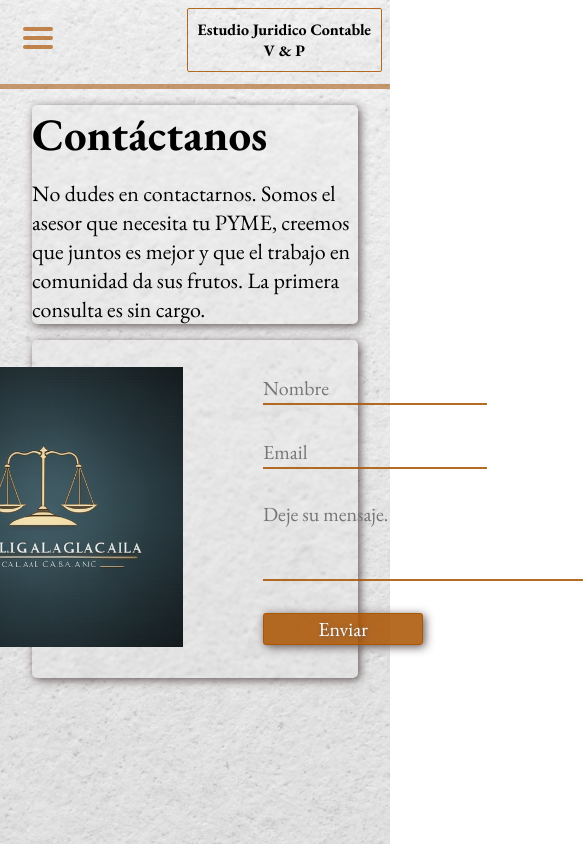
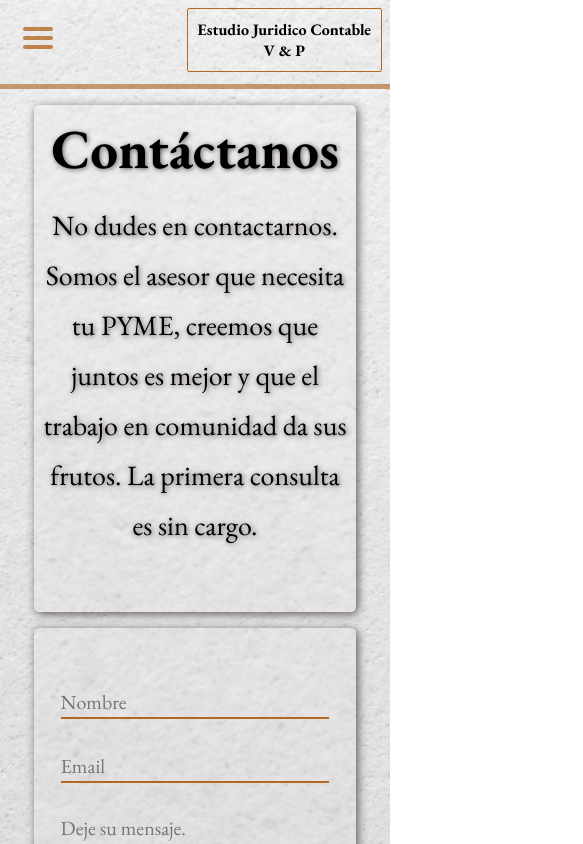
Before and after one commit to AgusPereyraa/juridicoContable, a React (Create React App) app: page /contact in a window 390 px wide. Shown: the top 844 px of the page, 583 px wide, since content can reach past the window. Built offline with nearby package versions, Linux system fonts and the light colour scheme.

Commit message:
contact full responsive

```diff
--- a/src/Components/HomeContact/HomeContact.jsx
+++ b/src/Components/HomeContact/HomeContact.jsx
@@ -14,11 +14,11 @@ export default function HomeContact() {
 
     emailjs.sendForm('service_tmggftq', 'template_pccebwj', form.current, '4pRat-Hd2RpTin-Nr')
       .then((result) => {
-          console.log(result.text);
+        console.log(result.text);
       }, (error) => {
-          console.log(error.text);
+        console.log(error.text);
       });
-      e.target.reset()
+    e.target.reset()
   };
 
   return (
@@ -31,19 +31,19 @@ export default function HomeContact() {
 
       <div className='formContact'>
 
-        <div className='allenar'>
-          <img src={Logo2} alt="" />
-        </div>
-
         <div className='form'>
 
           <form ref={form} onSubmit={sendEmail} className='input'>
-            <input type="text" name={"user_name"} className='inputForm' placeholder='Nombre'/>
-            <input type="email" name={"user_email"} className='inputForm'placeholder='Email'/>
-            <textarea name={"message"} className='inputFormArea' placeholder='Deje su mensaje.'/>
-            <input type="submit" value="Enviar" className='buttonForm'/>
+            <input type="text" name={"user_name"} className='inputForm' placeholder='Nombre' />
+            <input type="email" name={"user_email"} className='inputForm' placeholder='Email' />
+            <textarea name={"message"} className='inputFormArea' placeholder='Deje su mensaje.' />
+            <input type="submit" value="Enviar" className='buttonForm' />
           </form>
 
+        </div>
+
+        <div className='allenar'>
+          <img src={Logo2} alt="" />
         </div>
 
       </div>
--- a/src/Components/HomeContact/homeContact.css
+++ b/src/Components/HomeContact/homeContact.css
@@ -1,6 +1,6 @@
 .homeContact {
     background: url(../../Img/backgroundInfo.png);
-    min-height: 100vh;
+
     padding: 1rem;
     border-top: 5px solid #ab530180;
 }
@@ -82,3 +82,198 @@
     box-shadow: 2px 2px 10px #625555;
     text-shadow: 1px 1px 5px #625555;
 }
+
+/* ------------------------- */
+
+@media (max-width: 1440px) {
+        .textContact {
+        padding: 1rem;
+    }
+
+    .textContact h2 {
+        font-size: 55px;
+        text-shadow: 1px 1px 5px #625555;
+    }
+
+    .textContact p {
+        font-size: 30px;
+        text-shadow: 1px 1px 5px #625555;
+        line-height: 60px;
+    }
+
+    .input {
+        width: 25rem;
+    }
+
+    .inputFormArea {
+        width: 100%;
+    }
+}
+
+@media (max-width: 1024px) {
+
+    .textContact {
+        padding: 1rem;
+    }
+
+    .textContact h2 {
+        font-size: 55px;
+        text-shadow: 1px 1px 5px #625555;
+    }
+
+    .textContact p {
+        font-size: 30px;
+        text-shadow: 1px 1px 5px #625555;
+        line-height: 60px;
+    }
+
+    .input {
+        width: 15rem;
+    }
+
+    .inputFormArea {
+        width: 100%;
+    }
+}
+
+@media (max-width: 800px) {
+    .homeContact {
+        display: flex;
+        flex-direction: column;
+        align-items: center;
+        justify-content: center;
+    }
+
+    .textContact {
+        height: 60vh;
+        width: 90%;
+        padding: .5rem;
+    }
+
+    .textContact h2 {
+        font-size: 60px;
+        text-shadow: 1px 1px 5px #625555;
+        text-align: center;
+    }
+
+    .textContact p {
+        font-size: 34px;
+        line-height: 70px;
+        text-shadow: 1px 1px 5px #625555;
+        text-align: center;
+    }
+
+    .formContact {
+        display: flex;
+        flex-direction: column;
+        justify-content: center;
+        align-items: center;
+        height: 80vh;
+        width: 90%;
+        gap: 2rem;
+    }
+
+    .input {
+        margin-top: 3rem;
+        display: flex;
+        flex-direction: column;
+        align-items: center;
+        justify-content: center;
+        width: 28rem;
+    }
+
+    .inputForm {
+        width: 80%;
+    }
+
+    .inputFormArea {
+        width: 80%;
+    }
+
+    .buttonForm {
+        width: 60%;
+        height: 3rem;
+        font-size: 30px;
+    }
+
+    .buttonForm:hover {
+        border: 1px solid white;
+        background-color: white;
+        color: #ab5301da;
+        transition: all ease .3s;
+        box-shadow: 1px 1px 10px #625555;
+        font-weight: bolder;
+        cursor: pointer;
+    }
+}
+
+@media (max-width: 600px) {
+
+    .homeContact {
+        display: flex;
+        flex-direction: column;
+        align-items: center;
+        justify-content: center;
+    }
+
+    .textContact {
+        height: 60vh;
+        width: 90%;
+        padding: .5rem;
+    }
+
+    .textContact h2 {
+        font-size: 55px;
+        text-shadow: 1px 1px 5px #625555;
+    }
+
+    .textContact p {
+        font-size: 28px;
+        line-height: 50px;
+        text-shadow: 1px 1px 5px #625555;
+    }
+
+    .formContact {
+        display: flex;
+        flex-direction: column;
+        justify-content: center;
+        align-items: center;
+        height: 80vh;
+        width: 90%;
+        gap: 2rem;
+    }
+
+    .input {
+        margin-top: 3rem;
+        display: flex;
+        flex-direction: column;
+        align-items: center;
+        justify-content: center;
+        width: 28rem;
+    }
+
+    .inputForm {
+        width: 60%;
+    }
+
+    .inputFormArea {
+        width: 60%;
+    }
+
+    .buttonForm {
+        width: 60%;
+        height: 3rem;
+        font-size: 30px;
+    }
+
+    .buttonForm:hover {
+        border: 1px solid white;
+        background-color: white;
+        color: #ab5301da;
+        transition: all ease .3s;
+        box-shadow: 1px 1px 10px #625555;
+        font-weight: bolder;
+        cursor: pointer;
+    }
+
+}
--- a/src/Components/HomePrices/homePrices.css
+++ b/src/Components/HomePrices/homePrices.css
@@ -64,10 +64,6 @@
     .aboutContact {
         width: 90%;
     }
-
-    .about {
-        flex-wrap: none;
-    }
 }
 
 @media (max-width: 1024px) {
@@ -93,7 +89,7 @@
     }
 
     .about {
-        flex-wrap: none;
+        flex-wrap: nowrap;
     }
 }
 
```
